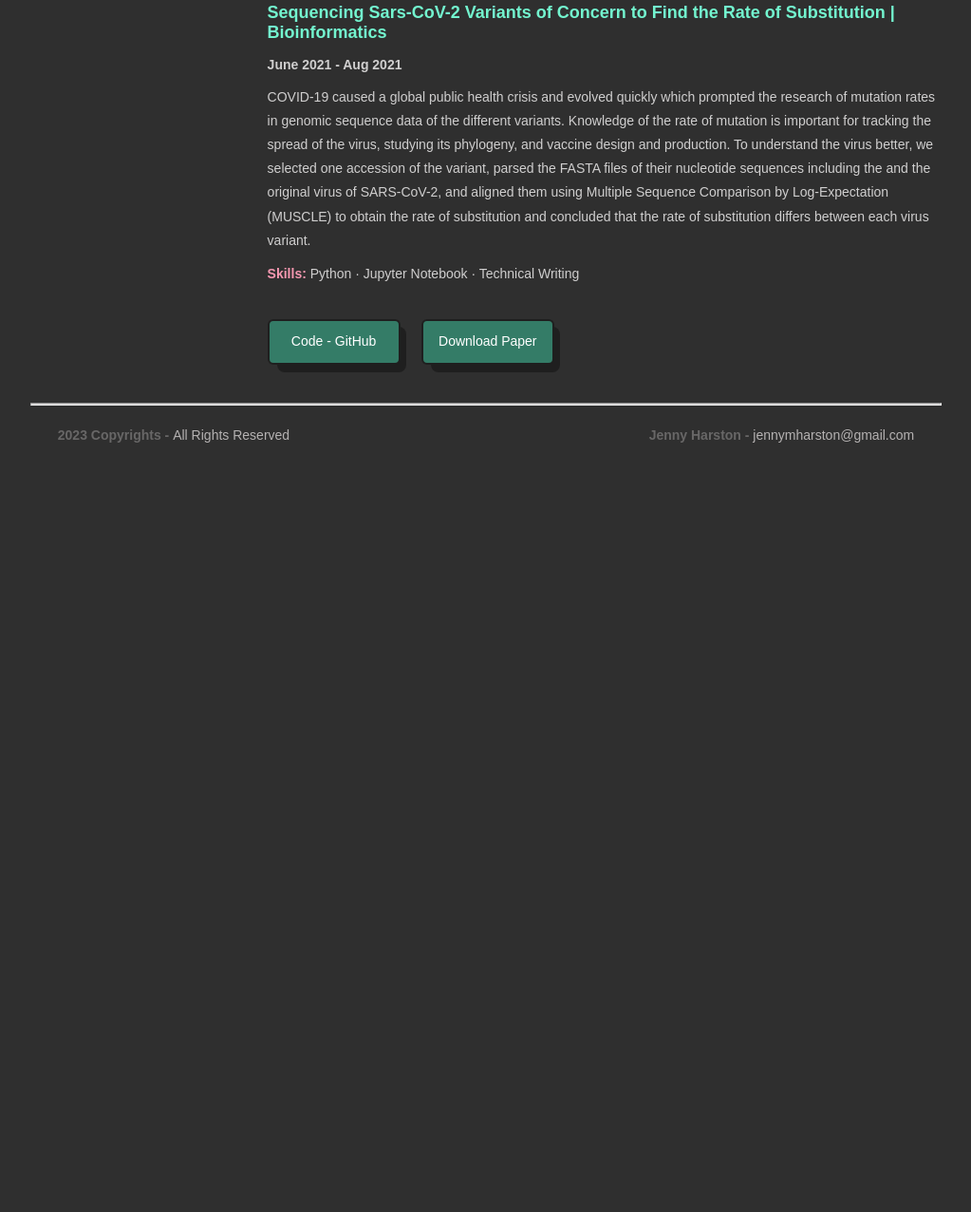
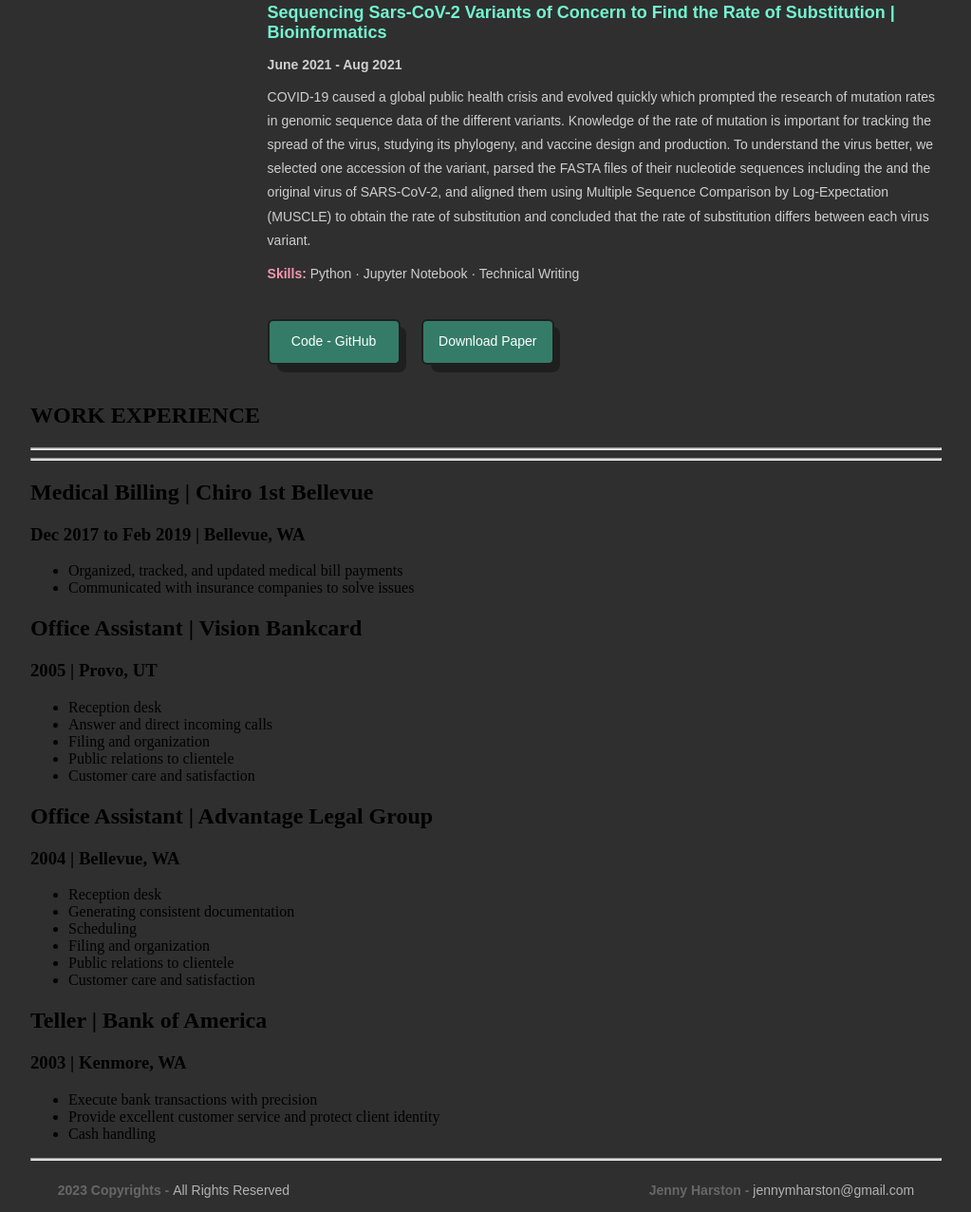
Before and after one commit to harstonj/harstonj.github.io, a plain HTML site: page index.html in a window 1280 px wide. Shown: the part 2435-3711 px from the top of the page at 95% size, without its empty margins (128-1151 px from the left). Before the commit the page ends 2916 px from the top, so only its background shows below. Drawn offline with nearby package versions, Linux system fonts and the light colour scheme.

Commit message:
Update index.html
Added work experience

```diff
--- a/index.html
+++ b/index.html
@@ -76,7 +76,7 @@
       <p><span>Grade:</span>  Cum Laude, 3.91 GPA</p>
     </div>
   </section>
-  <!-- Previous experience details -->
+  <!-- Project experience details -->
   <section class="section2">
     <h2 class="sectionTitle">PROJECTS</h2>
     <hr class="sectionTitleRule">
@@ -176,7 +176,59 @@
 	  </aside>
 	  <!-- Replicate the above Div block to add more title and company details -->
 	</section>
+  <!-- Previous work experience details -->
+  <section class="section3">
+    <h2 class="sectionTitle">WORK EXPERIENCE</h2>
+    <hr class="sectionTitleRule">
+    <hr class="sectionTitleRule2">
+    <!-- First WORK details  -->
+    <article class="section3Content">
+      <h2 class="sectionContentTitle">Medical Billing | Chiro 1st Bellevue</h2>
+      <h3 class="sectionContentSubTitle">Dec 2017 to Feb 2019 | Bellevue, WA</h3>
 
+		<ul>
+			<li>Organized, tracked, and updated medical bill payments</li>
+			<li>Communicated with insurance companies to solve issues</li>
+		</ul>
+    </article>
+    <!-- Second WORK details  -->
+    <article class="section3Content">
+      <h2 class="sectionContentTitle">Office Assistant | Vision Bankcard</h2>
+      <h3 class="sectionContentSubTitle">2005 | Provo, UT</h3>
+
+		<ul>
+			<li>Reception desk</li>
+			<li>Answer and direct incoming calls</li>
+			<li>Filing and organization</li>
+			<li>Public relations to clientele</li>
+			<li>Customer care and satisfaction</li>
+		</ul>
+    </article>
+     <!-- Third WORK details  -->
+    <article class="section3Content">
+      <h2 class="sectionContentTitle">Office Assistant | Advantage Legal Group</h2>
+      <h3 class="sectionContentSubTitle">2004 | Bellevue, WA</h3>
+
+		<ul>
+			<li>Reception desk</li>
+			<li>Generating consistent documentation</li>
+			<li>Scheduling</li>
+			<li>Filing and organization</li>
+			<li>Public relations to clientele</li>
+			<li>Customer care and satisfaction</li>
+		</ul>
+    </article>
+	<!-- Fourth WORK details  -->
+    <article class="section3Content">
+      <h2 class="sectionContentTitle">Teller | Bank of America</h2>
+      <h3 class="sectionContentSubTitle">2003 | Kenmore, WA</h3>
+
+		<ul>
+			<li>Execute bank transactions with precision</li>
+			<li>Provide excellent customer service and protect client identity</li>
+			<li>Cash handling</li>
+		</ul>
+    </article>
 	<!-- Links to expore your past projects and download your CV -->
 <!--
 	<aside class="externalResourcesNav">
@@ -202,5 +254,6 @@
 <p class="footerDisclaimer">2023  Copyrights - <span>All Rights Reserved</span></p>
   <p class="footerNote">Jenny Harston - <span>jennymharston@gmail.com</span></p>
 </footer>
+</section>
 </body>
 </html>
```
